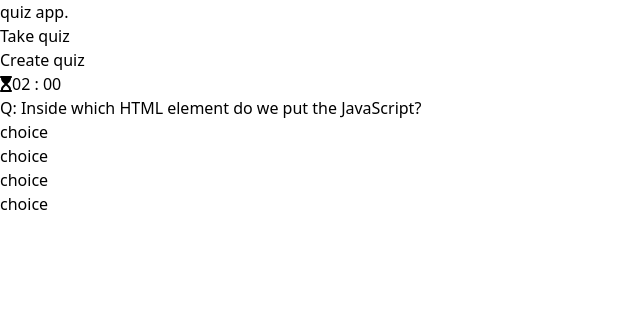
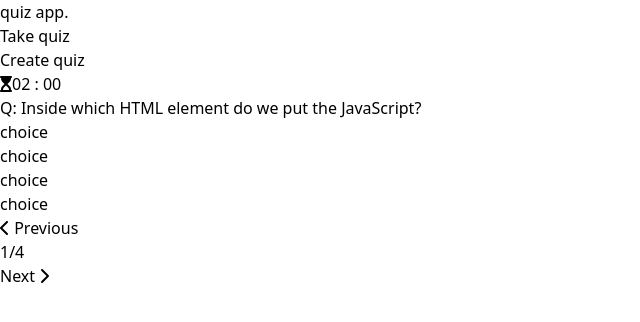
Before and after one commit to hussain-shariff/quiz-app, a React (Vite) app: page /startQuiz in a window 1280 px wide. Shown: the top 322 px of the page, without its empty margins (0-640 px from the left). Built offline with nearby package versions, Linux system fonts and the light colour scheme.

Commit message:
add questions page

```diff
--- a/src/App.jsx
+++ b/src/App.jsx
@@ -5,6 +5,7 @@ import Home from "./pages/Home";
 import CreateQuiz from "./pages/CreateQuiz";
 import TakeQuiz from "./pages/TakeQuiz";
 import StartQuiz from "./pages/StartQuiz";
+import AddQuestion from "./pages/AddQuestion";
 
 function App() {
 
@@ -17,6 +18,7 @@ function App() {
           <Route path="/create" element={<CreateQuiz/>}></Route>
           <Route path="/quiz" element={<TakeQuiz/>}></Route>
           <Route path="/startQuiz" element={<StartQuiz/>}></Route>
+          <Route path="/AddQuestion" element={<AddQuestion/>}></Route>
         </Routes>
       </Router>
     </div>
--- a/src/components/Choices.jsx
+++ b/src/components/Choices.jsx
@@ -3,7 +3,7 @@ import React from 'react'
 function Choices() {
   return (
     <div className='bg-[#0b1637] group border border-[#102564] flex p-3 cursor-pointer gap-3
-    rounded-md items-center w-[370px] md:w-full'>
+    rounded-md items-center'>
         <div className='w-4 h-4 border-2 rounded-full group-hover:border-[#134dfd]'></div>
         <h1>choice</h1>
     </div>
--- a/src/components/Quiz.jsx
+++ b/src/components/Quiz.jsx
@@ -26,7 +26,9 @@ function Quiz() {
           <Link to={'/startQuiz'}>
             <h1 className='cursor-pointer'>Start quiz <FontAwesomeIcon className='h-3' icon={faAnglesRight}/></h1>
           </Link>
+          <Link to={'/AddQuestion'}>
             <h1 className='cursor-pointer'>Add question <FontAwesomeIcon className='h-3' icon={faAnglesRight}/></h1>
+          </Link>
             <h1 className='cursor-pointer'>Edit <FontAwesomeIcon className='h-3' icon={faAnglesRight}/></h1>
         </div>
     </div>
--- a/src/components/Timer.jsx
+++ b/src/components/Timer.jsx
@@ -7,7 +7,7 @@ import {
 function Timer() {
   return (
     <div className='bg-[#0b1637] w-28 flex justify-center items-center text-white text-center p-3 rounded-md
-        absolute top-10 right-10 border-2 border-gray-500'>
+        absolute -top-20 right-10 border-2 border-gray-500'>
             <p><FontAwesomeIcon icon={faHourglassStart} className='h-4 mr-2'/>02 : 00</p>
     </div>
   )
--- /dev/null
+++ b/src/pages/AddQuestion.jsx
@@ -0,0 +1,9 @@
+import React from 'react'
+
+function AddQuestion() {
+  return (
+    <div>AddQuestion</div>
+  )
+}
+
+export default AddQuestion
--- a/src/pages/StartQuiz.jsx
+++ b/src/pages/StartQuiz.jsx
@@ -1,5 +1,10 @@
 import React from 'react'
 import Timer from '../components/Timer'
+import { FontAwesomeIcon } from '@fortawesome/react-fontawesome'
+import {
+  faChevronRight,
+  faChevronLeft
+  } from '@fortawesome/free-solid-svg-icons'
 import QuizQestion from '../components/QuizQestion'
 
 
@@ -7,8 +12,17 @@ function StartQuiz() {
   return (
     <div className='min-h-screen relative'>
         <Timer/>
-        <div className='absolute top-[20%] left-[10%]'>
+        <div className='mt-28 px-12 md:px-32'>
             <QuizQestion/>
+            <div className='flex justify-between items-center mt-20 text-sm text-[#4391ff]'>
+                <div className='border-2 border-[#3489ff] px-4 cursor-pointer rounded'>
+                    <FontAwesomeIcon icon={faChevronLeft}/> Previous
+                </div>
+                <h1 className='text-lg'>1/4</h1>
+                <div className='border-2 border-[#3489ff] px-4 cursor-pointer rounded'>
+                    Next <FontAwesomeIcon icon={faChevronRight}/>
+                </div>
+            </div>
         </div>
     </div>
   )
```
